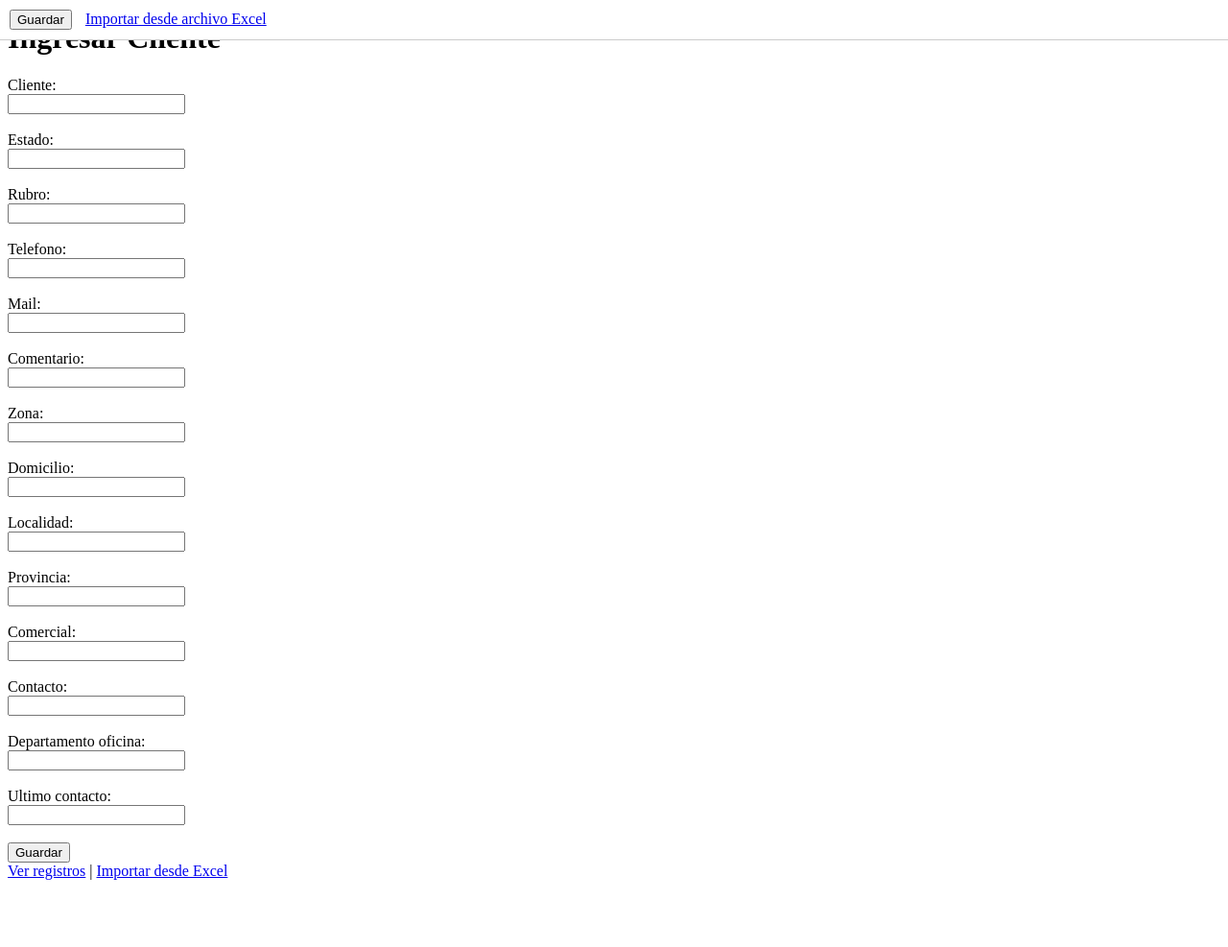
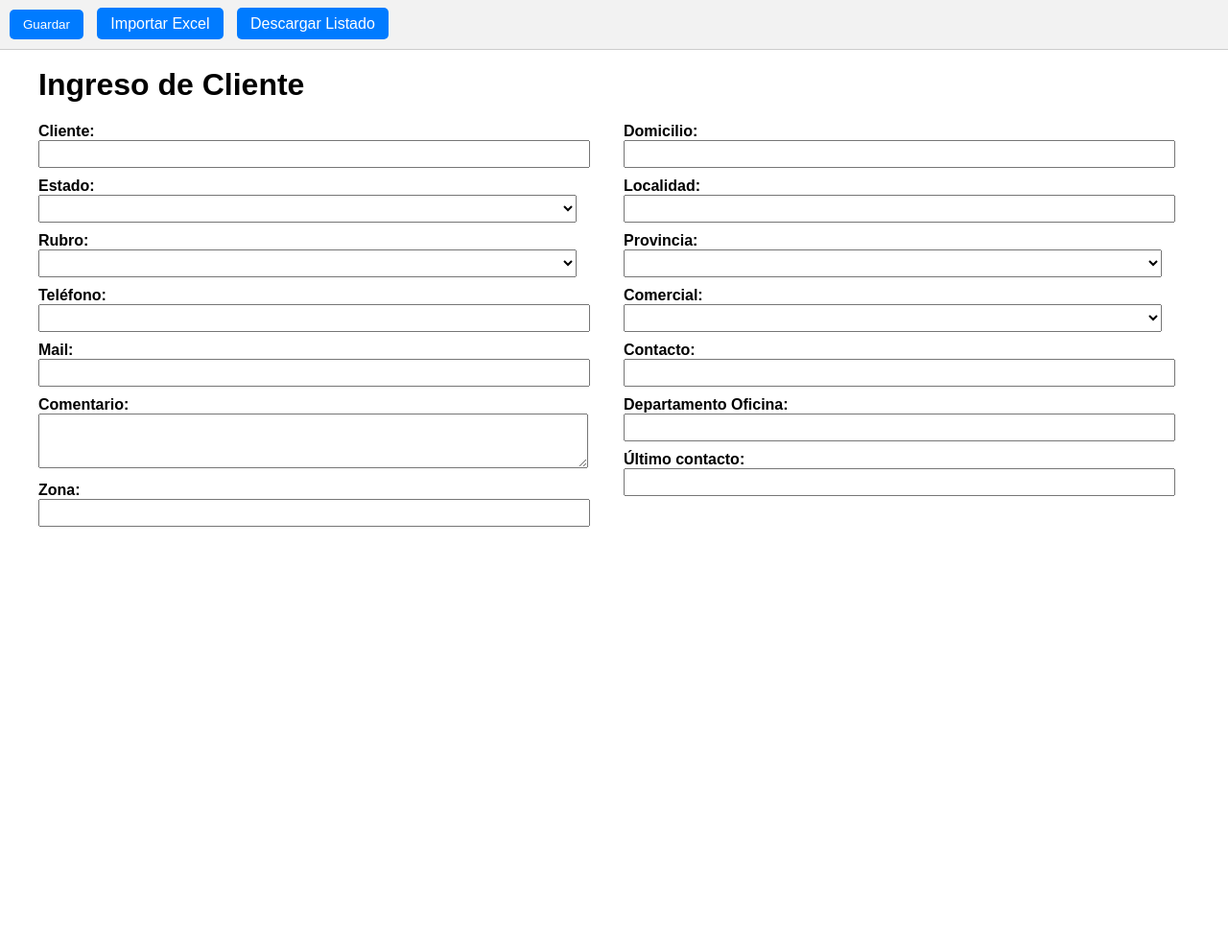
Before and after one commit to Javito-eChiozzi/cliente-web, a Flask app: page / in a window 1280 px wide. Shown: the whole page at 96% size. After the commit the page ends 549 px from the top, so only its background shows below. Run offline with Flask 3, Linux system fonts and the light colour scheme.

Commit message:
Add files via upload

```diff
--- a/templates/formulario.html
+++ b/templates/formulario.html
@@ -1,24 +1,138 @@
 
-<!doctype html>
+<!DOCTYPE html>
 <html>
-<head><title>Formulario de Cliente</title></head>
+<head>
+    <title>Formulario Clientes</title>
+    <style>
+        body { font-family: Arial; margin: 40px; }
+        .form-grid {
+            display: grid;
+            grid-template-columns: 1fr 1fr;
+            gap: 20px;
+        }
+        label { font-weight: bold; }
+        input, select, textarea {
+            width: 95%;
+            padding: 5px;
+            margin-bottom: 10px;
+        }
+        .top-bar {
+            position: fixed;
+            top: 0;
+            left: 0;
+            width: 100%;
+            background: #f2f2f2;
+            padding: 10px;
+            border-bottom: 1px solid #ccc;
+            z-index: 10;
+        }
+        .top-bar a, .top-bar button {
+            background: #007BFF;
+            color: white;
+            padding: 8px 14px;
+            text-decoration: none;
+            border: none;
+            border-radius: 5px;
+            margin-right: 10px;
+            cursor: pointer;
+        }
+        .top-bar a:hover, .top-bar button:hover {
+            background: #0056b3;
+        }
+        .spacer { margin-top: 70px; }
+        table { width: 100%; border-collapse: collapse; margin-top: 20px; }
+        th, td { border: 1px solid #aaa; padding: 5px; }
+        th { background: #eee; }
+    </style>
+</head>
 <body>
-  <h1>Ingresar Cliente</h1>
-  <form action="/guardar" method="post">
-    {% for campo in ['cliente', 'estado', 'rubro', 'telefono', 'mail', 'comentario', 'zona', 'domicilio', 'localidad', 'provincia', 'comercial', 'contacto', 'departamento_oficina', 'ultimo_contacto'] %}
-    <label>{{ campo.replace('_', ' ').capitalize() }}:</label><br>
-    <input type="text" name="{{ campo }}"><br><br>
-    {% endfor %}
-    <input type="submit" value="Guardar">
-  </form>
-  <a href="/ver">Ver registros</a> | <a href="/importar">Importar desde Excel</a>
+    <div class="top-bar">
+        <button form="formulario">Guardar</button>
+        <a href="/importar">Importar Excel</a>
+        <a href="/descargar">Descargar Listado</a>
+    </div>
+
+    <div class="spacer"></div>
+
+    <h1>Ingreso de Cliente</h1>
+    <form method="POST" id="formulario">
+        <div class="form-grid">
+            <div>
+                <label>Cliente:</label>
+                <input type="text" name="cliente">
+                <label>Estado:</label>
+                <select name="estado">
+                    <option value=""></option>
+                    <option>Activo</option><option>En Contacto</option>
+                    <option>Cotizado</option><option>Inactivo</option>
+                </select>
+                <label>Rubro:</label>
+                <select name="rubro">
+                    <option value=""></option>
+                    <option>Aceite</option><option>Alimentos</option><option>Baterías</option>
+                    <option>Bebidas</option><option>Chacinados</option><option>Conservas</option>
+                    <option>Dulces y Mermeladas</option><option>Especias</option><option>Frutas</option>
+                    <option>Laboratorio</option><option>Limpieza</option><option>Lácteos</option>
+                    <option>Perfumería</option><option>Otro</option>
+                </select>
+                <label>Teléfono:</label>
+                <input type="text" name="telefono">
+                <label>Mail:</label>
+                <input type="text" name="mail">
+                <label>Comentario:</label>
+                <textarea name="comentario" rows="3"></textarea>
+                <label>Zona:</label>
+                <input type="text" name="zona">
+            </div>
+            <div>
+                <label>Domicilio:</label>
+                <input type="text" name="domicilio">
+                <label>Localidad:</label>
+                <input type="text" name="localidad">
+                <label>Provincia:</label>
+                <select name="provincia">
+                    <option value=""></option>
+                    <option>Buenos Aires</option><option>Catamarca</option><option>Chaco</option>
+                    <option>Chubut</option><option>Córdoba</option><option>Corrientes</option>
+                    <option>Entre Ríos</option><option>Formosa</option><option>Jujuy</option>
+                    <option>La Pampa</option><option>La Rioja</option><option>Mendoza</option>
+                    <option>Misiones</option><option>Neuquén</option><option>Río Negro</option>
+                    <option>Salta</option><option>San Juan</option><option>San Luis</option>
+                    <option>Santa Cruz</option><option>Santa Fe</option>
+                    <option>Santiago del Estero</option><option>Tierra del Fuego</option><option>Tucumán</option>
+                </select>
+                <label>Comercial:</label>
+                <select name="comercial">
+                    <option value=""></option>
+                    <option>Jorge Daniel</option><option>Carla</option>
+                    <option>Horacio</option><option>Andrés</option><option>Javier</option>
+                </select>
+                <label>Contacto:</label>
+                <input type="text" name="contacto">
+                <label>Departamento Oficina:</label>
+                <input type="text" name="departamento">
+                <label>Último contacto:</label>
+                <input type="text" name="ultimo_contacto">
+            </div>
+        </div>
+    </form>
+
+    {% if datos %}
+    <h2>Clientes cargados</h2>
+    <table>
+        <tr>
+            {% for key in datos[0].keys() %}
+                <th>{{ key }}</th>
+            {% endfor %}
+        </tr>
+        {% for cliente in datos %}
+            <tr>
+                {% for value in cliente.values() %}
+                    <td>{{ value }}</td>
+                {% endfor %}
+            </tr>
+        {% endfor %}
+    </table>
+    {% endif %}
 </body>
 </html>
-
-
-   <!-- BOTONES FLOTANTES -->
-<div style="position: fixed; top: 0; left: 0; width: 100%; background: white; padding: 10px; border-bottom: 1px solid #ccc; z-index: 100;">
-    <button form="formulario">Guardar</button>
-    <a href="/importar" style="margin-left: 10px;">Importar desde archivo Excel</a>
-</div>
-<div style="margin-top: 70px;"></div> <!-- Separador para que no tape el contenido -->
```
Also changed, not shown: templates/importar_excel.html (added, +14 -0 lines).
